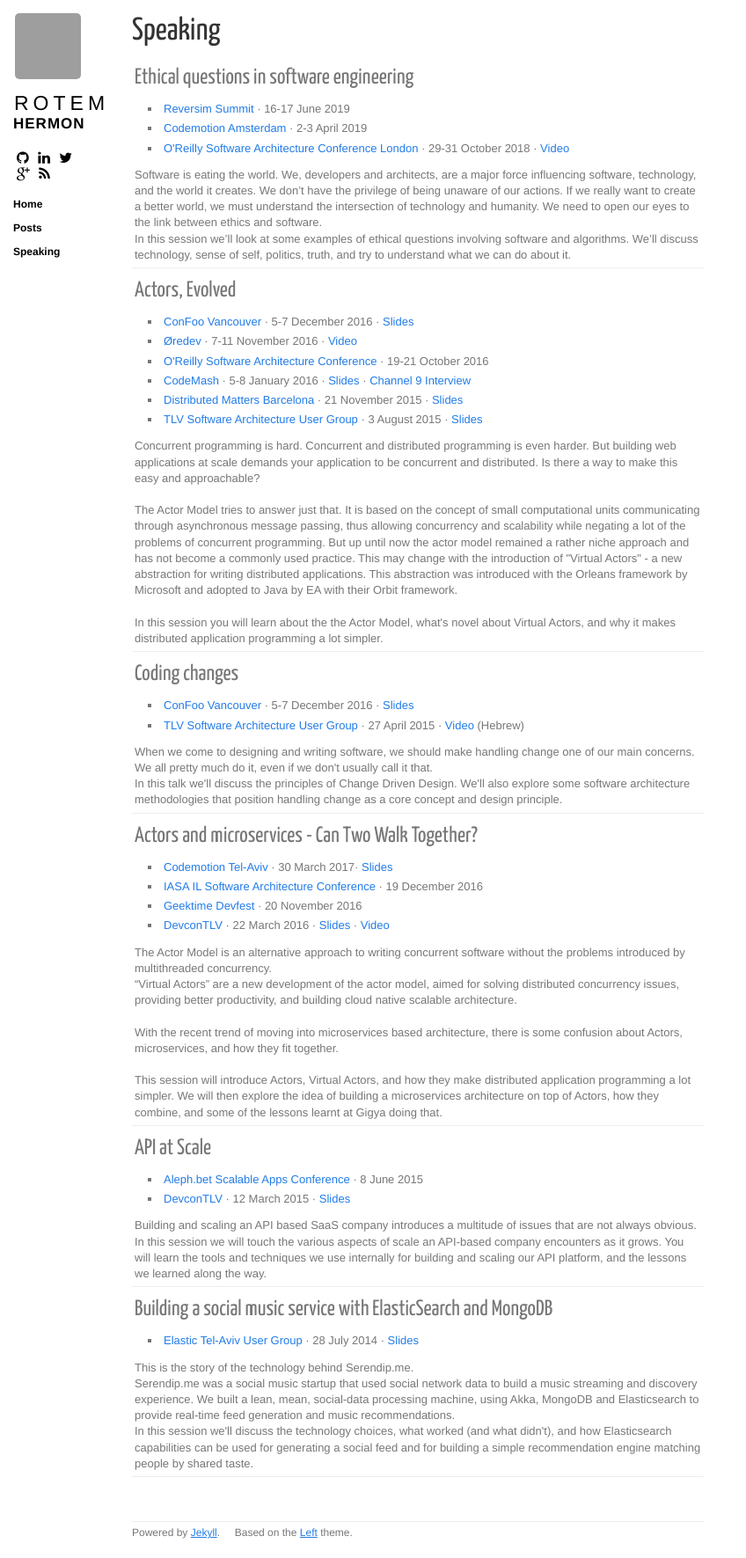
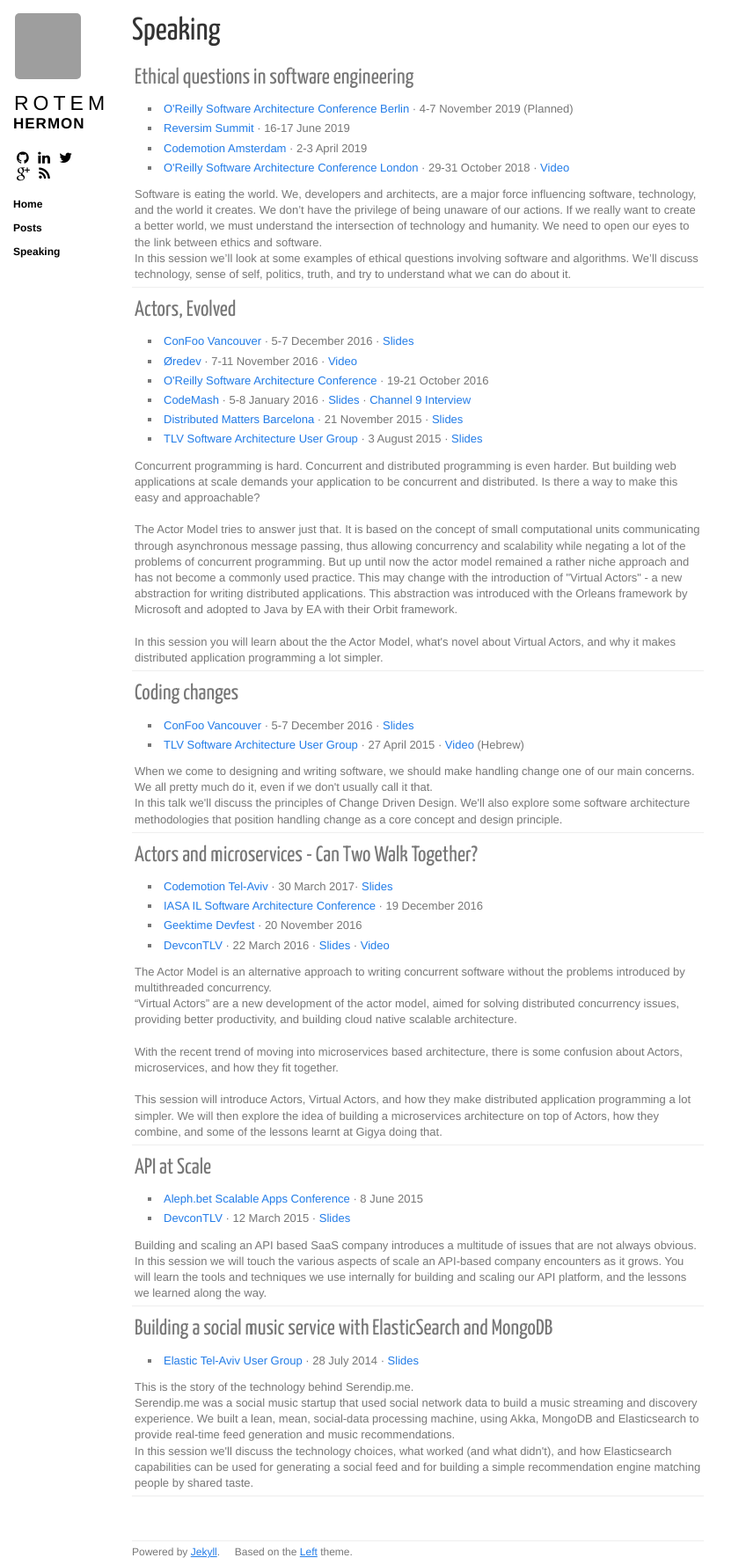
Before and after one commit to rore/rore.github.com, a Jekyll site: the page built from speaking.html, in a window 1280 px wide. Shown: the whole page at 88% size, without its empty margins (0-848 px from the left). Built offline with Jekyll 4.4.1, drawn with Linux system fonts in a browser that asks for light colours; nearby versions of some CDN libraries; before the commit the page ends 1749 px from its top, so only the background shows below that; grey boxes are pictures that could not be loaded.

Commit message:
Update speaking.html

```diff
--- a/speaking.html
+++ b/speaking.html
@@ -10,13 +10,16 @@ title: "Speaking"
             <h3>Ethical questions in software engineering</h3>
             <ul class="sublist">
                 <li>
+                    <a href="https://conferences.oreilly.com/software-architecture/sa-eu" target="_blank">O'Reilly Software Architecture Conference Berlin</a> &middot; 4-7 November 2019 (Planned)
+                </li>
+                <li>
                     <a href="https://summit2019.reversim.com/session/5c52f3c55a09c900174932e3" target="_blank">Reversim Summit</a> &middot; 16-17 June 2019
                 </li>
                 <li>
                     <a href="https://events.codemotion.com/conferences/amsterdam/2019/" target="_blank">Codemotion Amsterdam</a> &middot; 2-3 April 2019
                 </li>
                 <li>
-                    <a href="https://conferences.oreilly.com/software-architecture/sa-eu" target="_blank">O'Reilly Software Architecture Conference London</a> &middot; 29-31 October 2018 &middot; <a href="https://www.youtube.com/watch?v=p9GtBzWKq38" target="_blank">Video</a>
+                    <a href="https://conferences.oreilly.com/software-architecture/sa-eu-2018" target="_blank">O'Reilly Software Architecture Conference London</a> &middot; 29-31 October 2018 &middot; <a href="https://www.youtube.com/watch?v=p9GtBzWKq38" target="_blank">Video</a>
                 </li>
             </ul>
            Software is eating the world.
```
